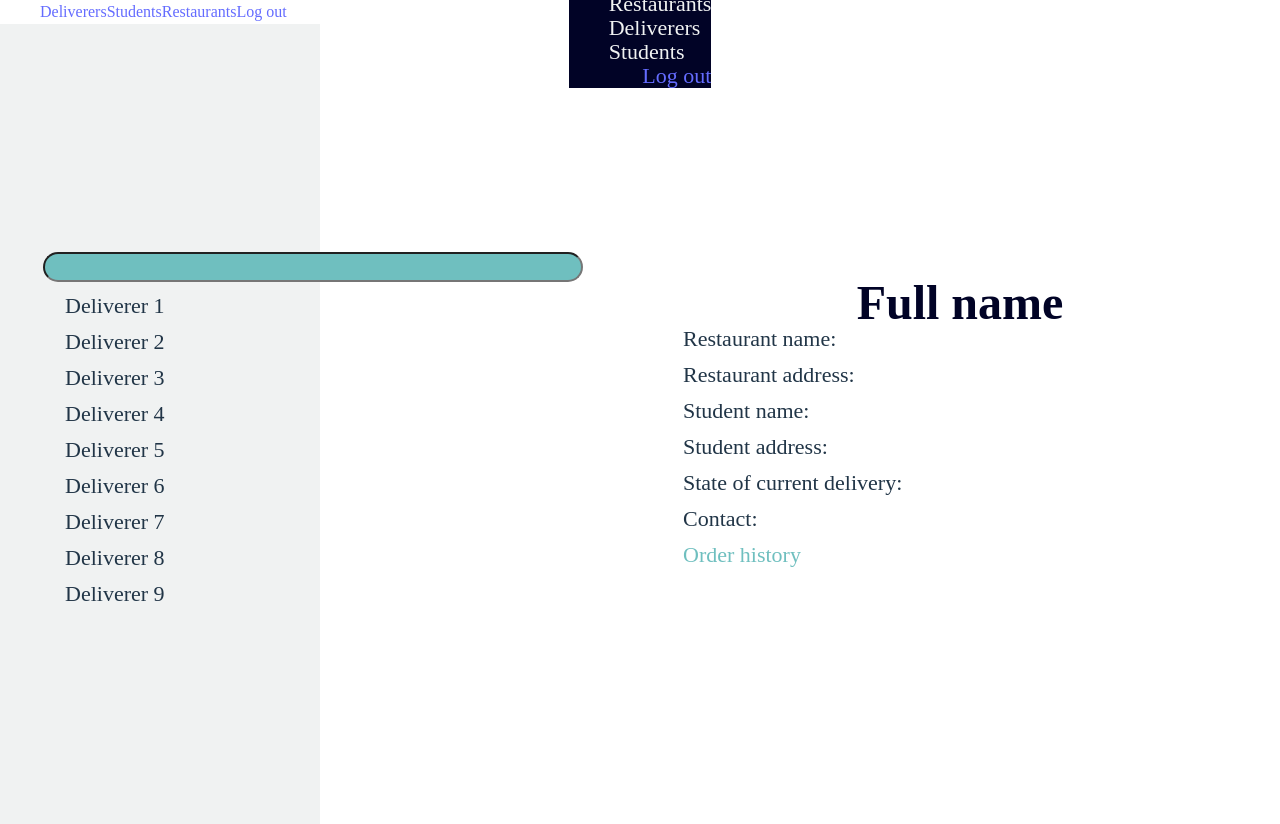
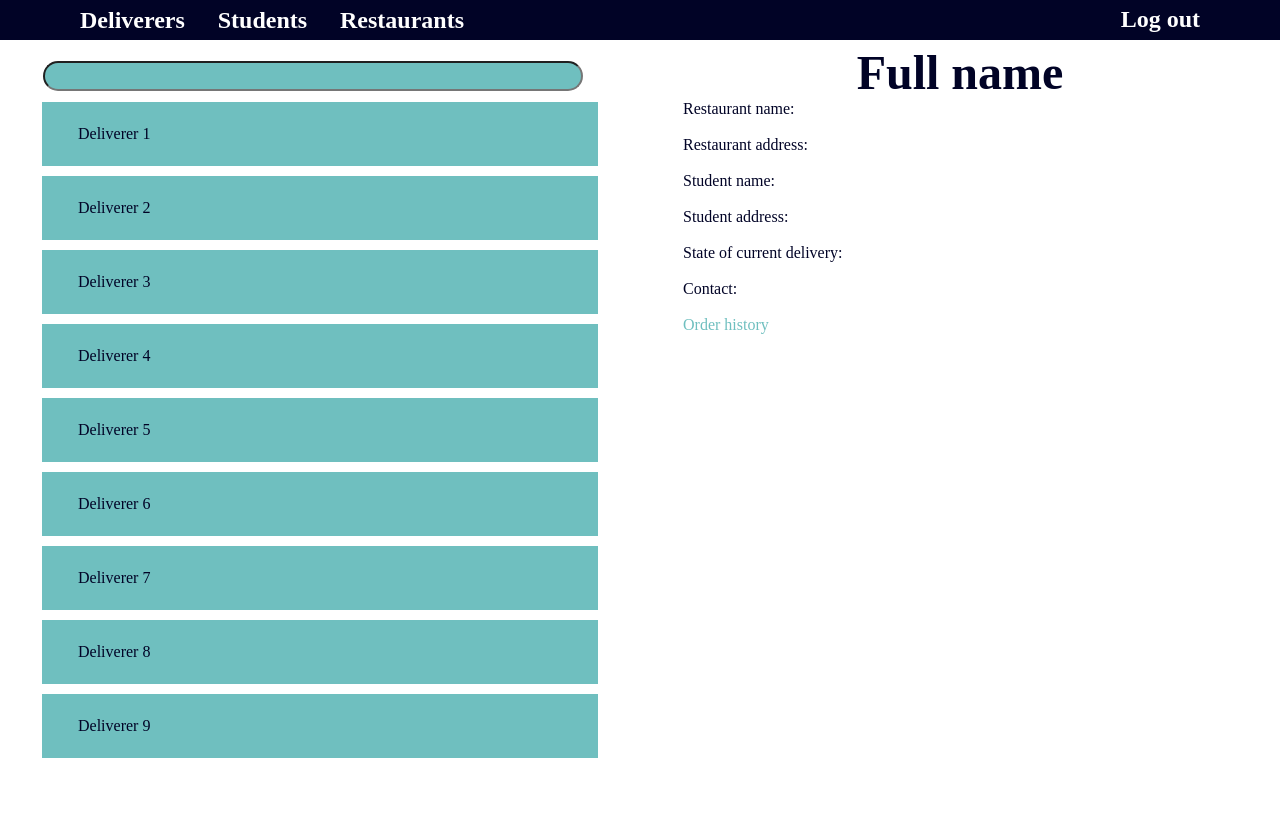
Before and after one commit to ImKikoG/My-Vouchers-Web, a React (Vite) app: page /admin/deliverers in a window 1280 px wide. After the commit the page ends 800 px from the top, so only its background shows below. Built offline with nearby package versions, Linux system fonts and the light colour scheme.

Commit message:
fixed admin css

```diff
--- a/src/admin/Admin.jsx
+++ b/src/admin/Admin.jsx
@@ -4,15 +4,17 @@ import { Link, Outlet } from "react-router-dom";
 export default function Admin() {
   return (
     <div className="admin-page-container">
-      <nav>
-        <ul>
+      <nav className="admin-nav">
+        <div className="left-align">
           <Link to="/admin/deliverers">Deliverers</Link>
           <Link to="/admin/students">Students</Link>
           <Link to="/admin/restaurants">Restaurants</Link>
+        </div>
+        <div className="right-align">
           <Link to="/">Log out</Link>
-        </ul>
+        </div>
       </nav>
-      <div className="admin-page-container">
+      <div className="admin-content">
         <Outlet />
       </div>
     </div>
--- a/src/admin/pages/AdminDeliverers.jsx
+++ b/src/admin/pages/AdminDeliverers.jsx
@@ -1,90 +1,95 @@
-import React from 'react'
+import React from "react";
 
 export default function AdminDeliverers() {
   return (
     <div>
-        <html lang="en" class="admin_html">
-            <head>
-            </head>
-            <body class="admin_body">
-                <header>
-                    <nav class="admin_nav">
-                        <ul class="admin_ul">
-                            <li class="active_tab" id="li_restaurants"><a class="admin_tabs" href="admin_restaurants.html">Restaurants</a></li>
-                            <li class="inactive_tab" id="li_students"><a class="admin_tabs" href="admin_deliverers.html">Deliverers</a></li>
-                            <li class="inactive_tab" id="li_deliverers"><a class="admin_tabs" href="admin_students.html">Students</a></li>
-                            <li class="inactive_tab" id="li_logout"><a class="admin_logout" href="">Log out</a></li>
-                        </ul>
-                    </nav>
-                </header>
-                <div class="split left">
-                        <table class="admin_table">
+      <div className="split left">
+        <table className="admin_table">
           <tr>
             <td>
-                                    <input type="text" id="search" class="admin_search" name="name_search_input"/>
+              <input
+                type="text"
+                id="search"
+                className="admin_search"
+                name="name_search_input"
+              />
             </td>
           </tr>
           <tr>
-                                <td id="admin_list">&emsp;Deliverer 1</td>
+            <td className="admin_list">&emsp;Deliverer 1</td>
           </tr>
           <tr>
-                                <td id="admin_list">&emsp;Deliverer 2</td>
+            <td className="admin_list">&emsp;Deliverer 2</td>
           </tr>
           <tr>
-                                <td id="admin_list">&emsp;Deliverer 3</td>
+            <td className="admin_list">&emsp;Deliverer 3</td>
           </tr>
           <tr>
-                                <td id="admin_list">&emsp;Deliverer 4</td>
+            <td className="admin_list">&emsp;Deliverer 4</td>
           </tr>
           <tr>
-                                <td id="admin_list">&emsp;Deliverer 5</td>
+            <td className="admin_list">&emsp;Deliverer 5</td>
           </tr>
           <tr>
-                                <td id="admin_list">&emsp;Deliverer 6</td>
+            <td className="admin_list">&emsp;Deliverer 6</td>
           </tr>
           <tr>
-                                <td id="admin_list">&emsp;Deliverer 7</td>
+            <td className="admin_list">&emsp;Deliverer 7</td>
           </tr>
           <tr>
-                                <td id="admin_list">&emsp;Deliverer 8</td>
+            <td className="admin_list">&emsp;Deliverer 8</td>
           </tr>
           <tr>
-                                <td id="admin_list">&emsp;Deliverer 9</td>
+            <td className="admin_list">&emsp;Deliverer 9</td>
           </tr>
         </table>
       </div>
-                <div class="split right">
-                        <table class="admin_table">
+      <div className="split right">
+        <table className="admin_table">
           <tr>
-                                    <td id="info_full_name" class="info_name">Full name</td>
+            <td id="info_full_name" className="info_name">
+              Full name
+            </td>
           </tr>
           <tr>
-                                    <td id="info_restaurant_name" class="info_other">Restaurant name:</td>
+            <td id="info_restaurant_name" className="info_other">
+              Restaurant name:
+            </td>
           </tr>
           <tr>
-                                    <td id="info_restaurant_address" class="info_other">Restaurant address:</td>
+            <td id="info_restaurant_address" className="info_other">
+              Restaurant address:
+            </td>
           </tr>
           <tr>
-                                    <td id="info_student_name" class="info_other">Student name:</td>
+            <td id="info_student_name" className="info_other">
+              Student name:
+            </td>
           </tr>
           <tr>
-                                    <td id="info_student_address" class="info_other">Student address:</td>
+            <td id="info_student_address" className="info_other">
+              Student address:
+            </td>
           </tr>
           <tr>
-                                    <td id="info_state_of_current_delivery" class="info_other">State of current delivery:</td>
+            <td id="info_state_of_current_delivery" className="info_other">
+              State of current delivery:
+            </td>
           </tr>
           <tr>
-                                    <td id="info_contact" class="info_other">Contact:</td>
+            <td id="info_contact" className="info_other">
+              Contact:
+            </td>
           </tr>
           <tr>
             <td>
-                                        <a href="" id="info_order_history" class="info_hyperlink">Order history</a>
+              <a href="" id="info_order_history" className="info_hyperlink">
+                Order history
+              </a>
             </td>
           </tr>
         </table>
       </div>
-            </body>
-        </html>
     </div>
-  )
+  );
 }
--- a/src/admin/pages/AdminRestaurants.jsx
+++ b/src/admin/pages/AdminRestaurants.jsx
@@ -1,84 +1,85 @@
-import React from 'react'
+import React from "react";
 
 export default function AdminRestaurants() {
   return (
     <div>
-        <html lang="en">
-            <head>
-            </head>
-            <body>
-                <header>
-                    <nav class="admin_nav">
-                        <ul class="admin_ul">
-                            <li class="active_tab" id="li_restaurants"><a class="admin_tabs" href="admin_restaurants.html">Restaurants</a></li>
-                            <li class="inactive_tab" id="li_students"><a class="admin_tabs" href="admin_deliverers.html">Deliverers</a></li>
-                            <li class="inactive_tab" id="li_deliverers"><a class="admin_tabs" href="admin_students.html">Students</a></li>
-                            <li class="inactive_tab" id="li_logout"><a class="admin_logout" href="">Log out</a></li>
-                        </ul>
-                    </nav>
-                </header>
       <div class="split left">
         <table class="admin_table">
           <tr>
             <td>
-                                    <input type="text" id="search" class="admin_search" name="name_search_input"/>
+              <input
+                type="text"
+                id="search"
+                class="admin_search"
+                name="name_search_input"
+              />
             </td>
           </tr>
           <tr>
-                                <td id="admin_list">&emsp;Restaurant 1</td>
+            <td className="admin_list">&emsp;Restaurant 1</td>
           </tr>
           <tr>
-                                <td id="admin_list">&emsp;Restaurant 2</td>
+            <td className="admin_list">&emsp;Restaurant 2</td>
           </tr>
           <tr>
-                                <td id="admin_list">&emsp;Restaurant 3</td>
+            <td className="admin_list">&emsp;Restaurant 3</td>
           </tr>
           <tr>
-                                <td id="admin_list">&emsp;Restaurant 4</td>
+            <td className="admin_list">&emsp;Restaurant 4</td>
           </tr>
           <tr>
-                                <td id="admin_list">&emsp;Restaurant 5</td>
+            <td className="admin_list">&emsp;Restaurant 5</td>
           </tr>
           <tr>
-                                <td id="admin_list">&emsp;Restaurant 6</td>
+            <td className="admin_list">&emsp;Restaurant 6</td>
           </tr>
           <tr>
-                                <td id="admin_list">&emsp;Restaurant 7</td>
+            <td className="admin_list">&emsp;Restaurant 7</td>
           </tr>
           <tr>
-                                <td id="admin_list">&emsp;Restaurant 8</td>
+            <td className="admin_list">&emsp;Restaurant 8</td>
           </tr>
           <tr>
-                                <td id="admin_list">&emsp;Restaurant 9</td>
+            <td className="admin_list">&emsp;Restaurant 9</td>
           </tr>
         </table>
       </div>
       <div class="split right">
         <table class="admin_table">
           <tr>
-                                    <td id="info_full_name" class="info_name">Restaurant name</td>
+            <td id="info_full_name" class="info_name">
+              Restaurant name
+            </td>
           </tr>
           <tr>
-                                    <td id="info_address" class="info_other">Address:</td>
+            <td id="info_address" class="info_other">
+              Address:
+            </td>
           </tr>
           <tr>
-                                    <td id="info_tax_number" class="info_other">Tax number:</td>
+            <td id="info_tax_number" class="info_other">
+              Tax number:
+            </td>
           </tr>
           <tr>
-                                    <td id="info_registration" class="info_other">Registration:</td>
+            <td id="info_registration" class="info_other">
+              Registration:
+            </td>
           </tr>
           <tr>
-                                    <td id="info_contact" class="info_other">Contact:</td>
+            <td id="info_contact" class="info_other">
+              Contact:
+            </td>
           </tr>
           <tr>
             <td>
-                                        <a href="" id="info_order_history" class="info_hyperlink">Order history</a>
+              <a href="" id="info_order_history" class="info_hyperlink">
+                Order history
+              </a>
             </td>
           </tr>
         </table>
       </div>
-            </body>
-        </html>
     </div>
-  )
+  );
 }
--- a/src/admin/pages/AdminStudents.jsx
+++ b/src/admin/pages/AdminStudents.jsx
@@ -1,96 +1,105 @@
-import React from 'react'
+import React from "react";
 
 export default function AdminStudents() {
   return (
     <div>
-      <html lang="en">
-        <head>
-        </head>
-          <body class="admin_body">
-          <header>
-              <nav class="admin_nav">
-                  <ul class="admin_ul">
-                      <li class="active_tab" id="li_restaurants"><a class="admin_tabs" href="admin_restaurants.html">Restaurants</a></li>
-                      <li class="inactive_tab" id="li_students"><a class="admin_tabs" href="admin_deliverers.html">Deliverers</a></li>
-                      <li class="inactive_tab" id="li_deliverers"><a class="admin_tabs" href="admin_students.html">Students</a></li>
-                      <li class="inactive_tab" id="li_logout"><a class="admin_logout" href="">Log out</a></li>
-                  </ul>
-              </nav>
-          </header>
       <div class="split left">
         <table class="admin_table">
           <tr>
             <td>
-                              <input type="text" id="search" class="admin_search" name="name_search_input"/>
+              <input
+                type="text"
+                id="search"
+                class="admin_search"
+                name="name_search_input"
+              />
             </td>
           </tr>
           <tr>
-                          <td id="admin_list">&emsp;Student 1</td>
+            <td className="admin_list">&emsp;Student 1</td>
           </tr>
           <tr>
-                          <td id="admin_list">&emsp;Student 2</td>
+            <td className="admin_list">&emsp;Student 2</td>
           </tr>
           <tr>
-                          <td id="admin_list">&emsp;Student 3</td>
+            <td className="admin_list">&emsp;Student 3</td>
           </tr>
           <tr>
-                          <td id="admin_list">&emsp;Student 4</td>
+            <td className="admin_list">&emsp;Student 4</td>
           </tr>
           <tr>
-                          <td id="admin_list">&emsp;Student 5</td>
+            <td className="admin_list">&emsp;Student 5</td>
           </tr>
           <tr>
-                          <td id="admin_list">&emsp;Student 6</td>
+            <td className="admin_list">&emsp;Student 6</td>
           </tr>
           <tr>
-                          <td id="admin_list">&emsp;Student 7</td>
+            <td className="admin_list">&emsp;Student 7</td>
           </tr>
           <tr>
-                          <td id="admin_list">&emsp;Student 8</td>
+            <td className="admin_list">&emsp;Student 8</td>
           </tr>
           <tr>
-                          <td id="admin_list">&emsp;Student 9</td>
+            <td className="admin_list">&emsp;Student 9</td>
           </tr>
         </table>
       </div>
       <div class="split right">
         <table class="admin_table">
           <tr>
-                              <td id="info_full_name" class="info_name">Full name</td>
+            <td id="info_full_name" class="info_name">
+              Full name
+            </td>
           </tr>
           <tr>
-                              <td id="info_address" class="info_other">Address:</td>
+            <td id="info_address" class="info_other">
+              Address:
+            </td>
           </tr>
           <tr>
-                              <td id="info_id" class="info_other">ID:</td>
+            <td id="info_id" class="info_other">
+              ID:
+            </td>
           </tr>
           <tr>
-                              <td id="info_application_no" class="info_other">Application No:</td>
+            <td id="info_application_no" class="info_other">
+              Application No:
+            </td>
           </tr>
           <tr>
-                              <td id="info_contact" class="info_other">Contact:</td>
+            <td id="info_contact" class="info_other">
+              Contact:
+            </td>
           </tr>
           <tr>
-                              <td id="info_vouchers_left" class="info_other">Vouchers left:</td>
+            <td id="info_vouchers_left" class="info_other">
+              Vouchers left:
+            </td>
           </tr>
           <tr>
-                              <td id="info_nex_voucher_eta" class="info_other">Next voucher ETA:</td>
+            <td id="info_nex_voucher_eta" class="info_other">
+              Next voucher ETA:
+            </td>
           </tr>
           <tr>
-                              <td id="info_state_of_current_order" class="info_other">State of current order:</td>
+            <td id="info_state_of_current_order" class="info_other">
+              State of current order:
+            </td>
           </tr>
           <tr>
-                              <td id="info_deliverer" class="info_other">Deliverer:</td>
+            <td id="info_deliverer" class="info_other">
+              Deliverer:
+            </td>
           </tr>
           <tr>
             <td>
-                                  <a href="" id="info_order_history" class="info_hyperlink">Order history</a>
+              <a href="" id="info_order_history" class="info_hyperlink">
+                Order history
+              </a>
             </td>
           </tr>
         </table>
       </div>
-      </body>
-      </html>
     </div>
-  )
+  );
 }
--- a/src/index.css
+++ b/src/index.css
@@ -196,12 +196,14 @@ button:focus-visible {
 .admin_logout {
   float: right;
 }
+
 .admin_list {
   background-color: #6fbfbf;
   color: #010326;
   text-align: left;
   padding: 20px;
 }
+
 .admin_search {
   width: 95%;
   margin-left: auto;
@@ -214,23 +216,15 @@ button:focus-visible {
   background-color: #6fbfbf;
   color: #010326;
 }
-.admin_nav {
-  position: absolute;
-  top: 0;
-  left: 0;
-  display: flex;
-  align-items: center;
-  justify-content: center;
-  flex-direction: row;
 
-  width: 100%;
-  height: 10%;
-}
 .info_name {
   text-align: center;
   color: #010326;
   font-size: xxx-large;
   font-weight: bold;
+}
+.info_other {
+  color: #010326;
 }
 .info_hyperlink {
   color: #6fbfbf;
@@ -251,11 +245,49 @@ button:focus-visible {
 .right {
   right: 0;
 }
+
 .admin-page-container {
+  width: 100vw;
+  height: 100vh;
+  background-color: white;
+}
+
+.admin-nav {
+  position: absolute;
+  top: 0;
+  left: 0;
+  display: flex;
+  align-items: center;
+  justify-content: space-between;
+  flex-direction: row;
+
   width: 100%;
-  height: 90%;
+  height: 5%;
+  background-color: #010326;
 }
-.admin-container {
+
+.admin-nav a {
+  color: white;
+  text-decoration: none;
+  font-weight: bold;
+  font-size: 1.5rem;
+}
+
+.admin-nav .left-align {
+  width: 30%;
+  display: flex;
+  align-items: center;
+  justify-content: space-between;
+  margin-left: 5rem;
+}
+
+.admin-nav .right-align {
+  margin-right: 5rem;
+}
+
+.admin-content {
   width: 100%;
-  height: 100%;
+  height: 95%;
+  position: absolute;
+  bottom: 0;
 }
```
Lines whose indentation alone changed are shown as unchanged.
